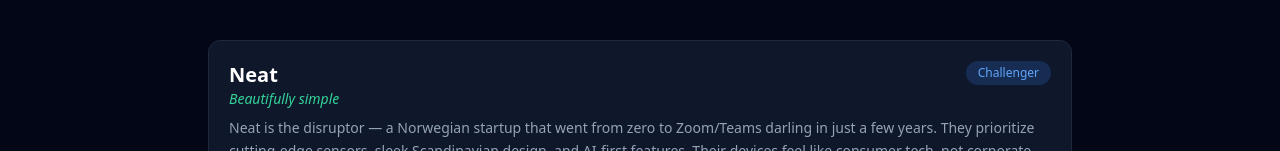
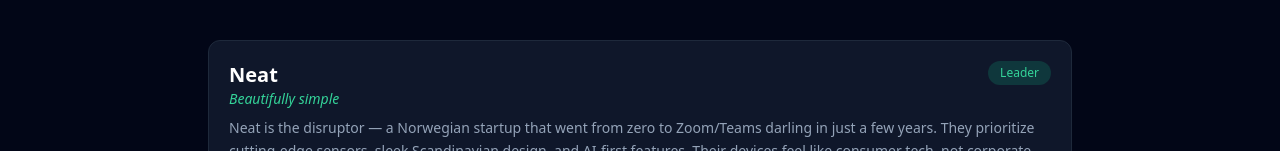
Before and after one commit to jpmoregain-eth/canyouhearme, a Next.js app: page /companies in a window 1280 px wide. Shown: the part 173-324 px from the top of the page. Built offline with nearby package versions, Linux system fonts and the light colour scheme.

Commit message:
Change Neat market position from Challenger to Leader

```diff
--- a/data/companies.ts
+++ b/data/companies.ts
@@ -40,7 +40,7 @@
     website: 'https://neat.no',
     founded: '2019',
     headquarters: 'Oslo, Norway',
-    marketPosition: 'Challenger'
+    marketPosition: 'Leader'
   },
   {
     id: 'logitech',
```
